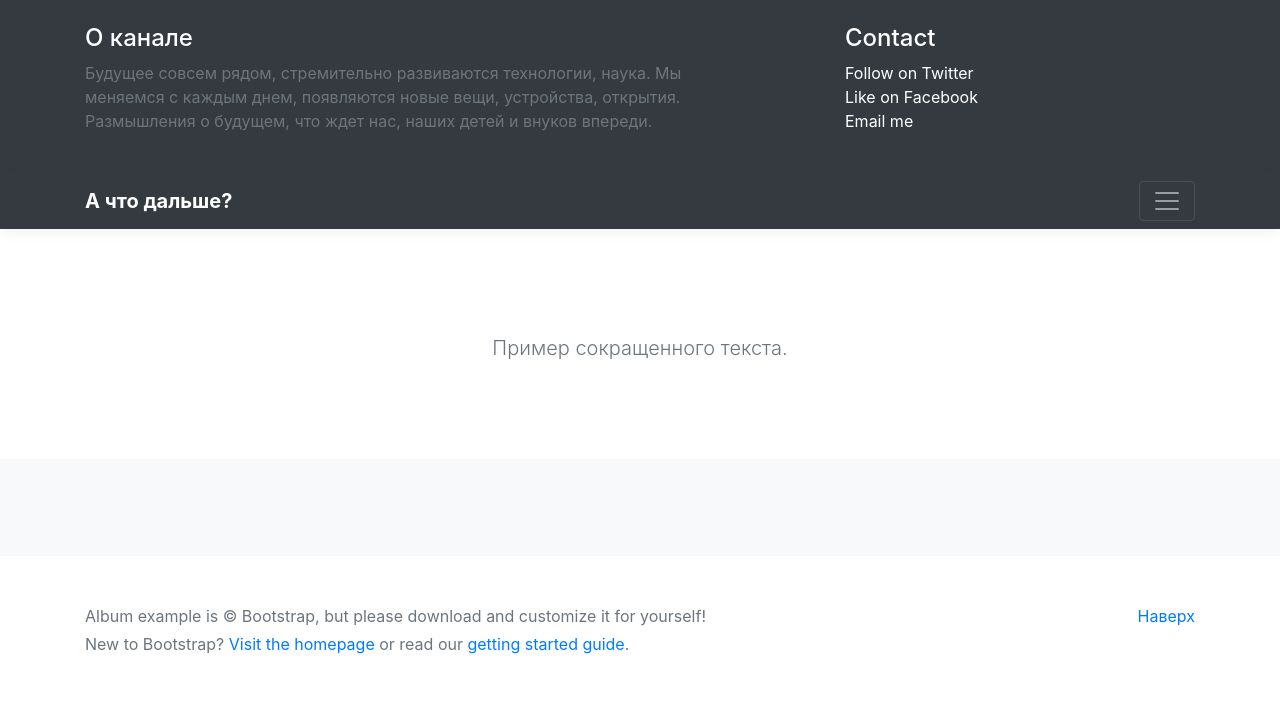
After one commit to frops/you-future3, a Symfony app: template app/templates/post/view.html.twig in a window 1280 px wide, after a click that opens the changed part. The commit adds this page. Shown: the top 707 px of the page. Run offline with Twig, Linux system fonts and the light colour scheme; the template is opened without the code that fills it, so the values that code supplies are empty; some libraries are stand-ins or nearby versions.

Commit message:
Post, tempalte

```diff
--- /dev/null
+++ b/app/public/css/album.css
@@ -0,0 +1,39 @@
+:root {
+    --jumbotron-padding-y: 3rem;
+}
+
+.jumbotron {
+    padding-top: var(--jumbotron-padding-y);
+    padding-bottom: var(--jumbotron-padding-y);
+    margin-bottom: 0;
+    background-color: #fff;
+}
+@media (min-width: 768px) {
+    .jumbotron {
+        padding-top: calc(var(--jumbotron-padding-y) * 2);
+        padding-bottom: calc(var(--jumbotron-padding-y) * 2);
+    }
+}
+
+.jumbotron p:last-child {
+    margin-bottom: 0;
+}
+
+.jumbotron-heading {
+    font-weight: 300;
+}
+
+.jumbotron .container {
+    max-width: 40rem;
+}
+
+footer {
+    padding-top: 3rem;
+    padding-bottom: 3rem;
+}
+
+footer p {
+    margin-bottom: .25rem;
+}
+
+.box-shadow { box-shadow: 0 .25rem .75rem rgba(0, 0, 0, .05); }
--- a/app/templates/base.html.twig
+++ b/app/templates/base.html.twig
@@ -1,12 +1,80 @@
 <!DOCTYPE html>
-<html>
+<html lang="ru">
 <head>
+    <!-- Required meta tags -->
+    <meta charset="utf-8">
+    <meta name="viewport" content="width=device-width, initial-scale=1, shrink-to-fit=no">
+
+    <!-- Bootstrap CSS -->
+    <link rel="stylesheet" href="https://stackpath.bootstrapcdn.com/bootstrap/4.1.1/css/bootstrap.min.css"
+          integrity="sha384-WskhaSGFgHYWDcbwN70/dfYBj47jz9qbsMId/iRN3ewGhXQFZCSftd1LZCfmhktB" crossorigin="anonymous">
+
+    <link rel="stylesheet" href="/css/album.css"/>
+
+    <title>{% block title %}{% endblock %}</title>
+
     <meta charset="UTF-8">
-        <title>{% block title %}Welcome!{% endblock %}</title>
     {% block stylesheets %}{% endblock %}
 </head>
 <body>
+<header>
+    <div class="collapse bg-dark" id="navbarHeader">
+        <div class="container">
+            <div class="row">
+                <div class="col-sm-8 col-md-7 py-4">
+                    <h4 class="text-white">О канале</h4>
+                    <p class="text-muted">Будущее совсем рядом, стремительно развиваются технологии, наука. Мы меняемся с каждым днем, появляются новые вещи, устройства, открытия.
+                        Размышления о будущем, что ждет нас, наших детей и внуков впереди.</p>
+                </div>
+                <div class="col-sm-4 offset-md-1 py-4">
+                    <h4 class="text-white">Contact</h4>
+                    <ul class="list-unstyled">
+                        <li><a href="#" class="text-white">Follow on Twitter</a></li>
+                        <li><a href="#" class="text-white">Like on Facebook</a></li>
+                        <li><a href="#" class="text-white">Email me</a></li>
+                    </ul>
+                </div>
+            </div>
+        </div>
+    </div>
+    <div class="navbar navbar-dark bg-dark box-shadow">
+        <div class="container d-flex justify-content-between">
+            <a href="#" class="navbar-brand d-flex align-items-center">
+                <strong>А что дальше?</strong>
+            </a>
+            <button class="navbar-toggler" type="button" data-toggle="collapse" data-target="#navbarHeader"
+                    aria-controls="navbarHeader" aria-expanded="false" aria-label="Toggle navigation">
+                <span class="navbar-toggler-icon"></span>
+            </button>
+        </div>
+    </div>
+</header>
+
+<main role="main">
 {% block body %}{% endblock %}
+</main>
+
+<footer class="text-muted">
+    <div class="container">
+        <p class="float-right">
+            <a href="#">Наверх</a>
+        </p>
+        <p>Album example is &copy; Bootstrap, but please download and customize it for yourself!</p>
+        <p>New to Bootstrap? <a href="../../">Visit the homepage</a> or read our <a href="../../getting-started/">getting started guide</a>.</p>
+    </div>
+</footer>
+
+<!-- Optional JavaScript -->
+<!-- jQuery first, then Popper.js, then Bootstrap JS -->
+<script src="https://code.jquery.com/jquery-3.3.1.slim.min.js"
+        integrity="sha384-q8i/X+965DzO0rT7abK41JStQIAqVgRVzpbzo5smXKp4YfRvH+8abtTE1Pi6jizo"
+        crossorigin="anonymous"></script>
+<script src="https://cdnjs.cloudflare.com/ajax/libs/popper.js/1.14.3/umd/popper.min.js"
+        integrity="sha384-ZMP7rVo3mIykV+2+9J3UJ46jBk0WLaUAdn689aCwoqbBJiSnjAK/l8WvCWPIPm49"
+        crossorigin="anonymous"></script>
+<script src="https://stackpath.bootstrapcdn.com/bootstrap/4.1.1/js/bootstrap.min.js"
+        integrity="sha384-smHYKdLADwkXOn1EmN1qk/HfnUcbVRZyYmZ4qpPea6sjB/pTJ0euyQp0Mk8ck+5T"
+        crossorigin="anonymous"></script>
 {% block javascripts %}{% endblock %}
 </body>
 </html>
--- /dev/null
+++ b/app/templates/post/view.html.twig
@@ -0,0 +1,22 @@
+{% extends 'base.html.twig' %}
+
+{% block title %}{{ post.title }}{% endblock %}
+
+{% block body %}
+    <section class="jumbotron text-center">
+        <div class="container">
+            <h1 class="jumbotron-heading">{{ post.title }}</h1>
+            <p class="lead text-muted">Пример сокращенного текста.</p>
+        </div>
+    </section>
+
+<div class="album py-5 bg-light">
+    <div class="container">
+        <div class="row">
+            <div class="col-md-8 offset-md-2">
+                {{  post.content }}
+            </div>
+        </div>
+    </div>
+</div>
+{% endblock %}
```
Also changed, not shown: app/src/Controller/PostController.php (added, +45 -0 lines), app/src/Controller/PostNewController.php (+9 -8 lines), app/src/Entity/Post.php (+7 -1 lines), app/src/Migrations/Version20180604193210.php (added, +28 -0 lines), app/src/Migrations/Version20180604194348.php (added, +28 -0 lines), app/templates/post/index.html.twig (added, +31 -0 lines), app/templates/post_new/index.html.twig (+15 -4 lines). Lines whose indentation alone changed are shown as unchanged.
